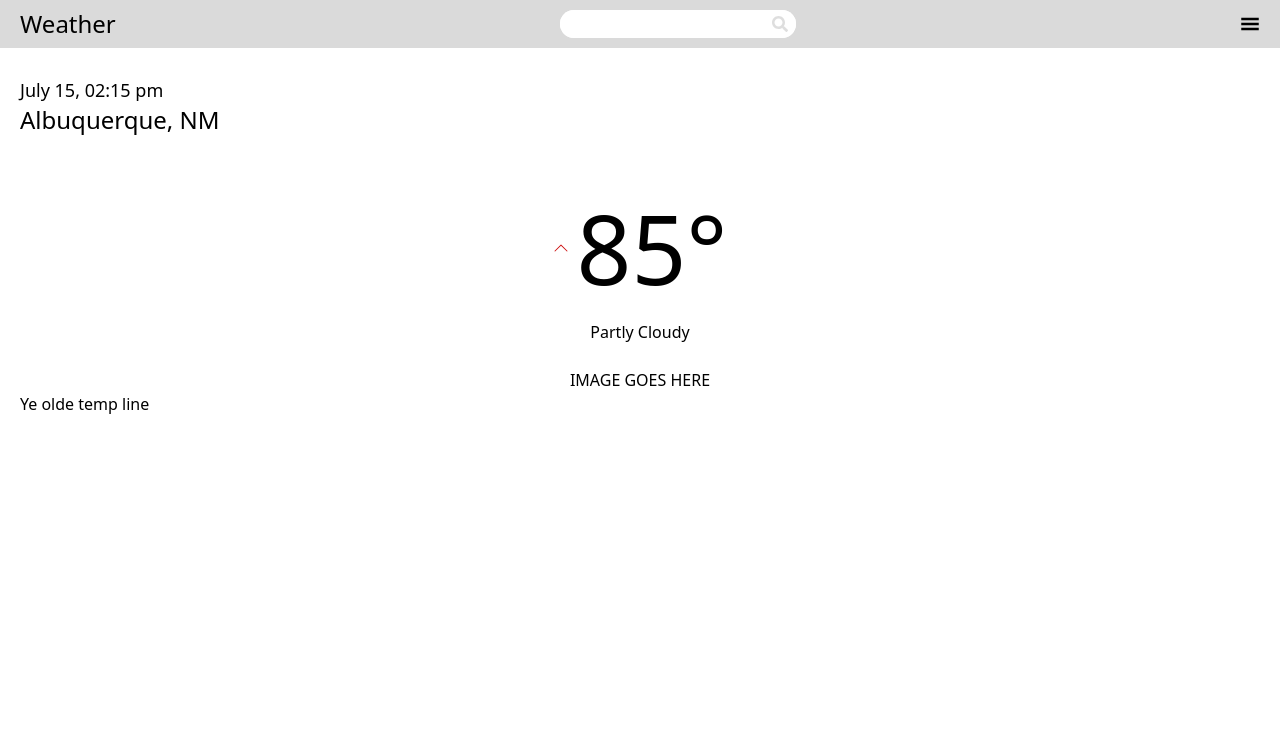
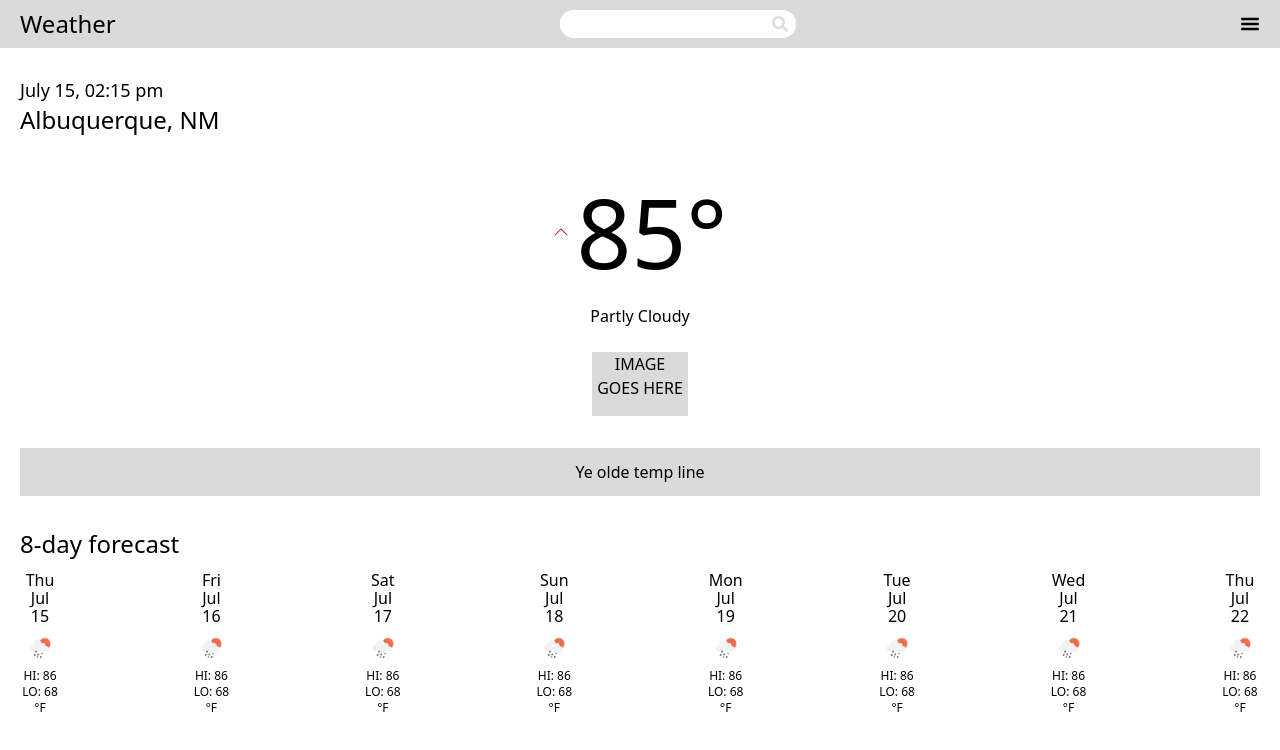
Before and after one commit to imbrikis/weather-app, a React (Create React App) app: page / in a window 1280 px wide. Shown: the top 750 px of the page. Built offline with nearby package versions, Linux system fonts and the light colour scheme.

Commit message:
styling forecast comp

```diff
--- a/src/components/App.js
+++ b/src/components/App.js
@@ -1,5 +1,6 @@
 import React from 'react'
 import CurrentWeather from './CurrentWeather'
+import Forecast from './Forecast'
 import Nav from './Nav'
 
 const App = () => {
@@ -7,6 +8,7 @@ const App = () => {
     <div>
       <Nav />
       <CurrentWeather />
+      <Forecast />
     </div>
   )
 }
--- /dev/null
+++ b/src/components/Forecast.js
@@ -0,0 +1,85 @@
+import React from 'react'
+import ForecastDay from './ForecastDay'
+import rain from '../assets/rain.png'
+
+const Forecast = () => {
+  const arr = [
+    {
+      weekday: 'Thu',
+      month: 'Jul',
+      day: 15,
+      img: rain,
+      hi: 86,
+      low: 68,
+    },
+    {
+      weekday: 'Fri',
+      month: 'Jul',
+      day: 16,
+      img: rain,
+      hi: 86,
+      low: 68,
+    },
+    {
+      weekday: 'Sat',
+      month: 'Jul',
+      day: 17,
+      img: rain,
+      hi: 86,
+      low: 68,
+    },
+    {
+      weekday: 'Sun',
+      month: 'Jul',
+      day: 18,
+      img: rain,
+      hi: 86,
+      low: 68,
+    },
+    {
+      weekday: 'Mon',
+      month: 'Jul',
+      day: 19,
+      img: rain,
+      hi: 86,
+      low: 68,
+    },
+    {
+      weekday: 'Tue',
+      month: 'Jul',
+      day: 20,
+      img: rain,
+      hi: 86,
+      low: 68,
+    },
+    {
+      weekday: 'Wed',
+      month: 'Jul',
+      day: 21,
+      img: rain,
+      hi: 86,
+      low: 68,
+    },
+    {
+      weekday: 'Thu',
+      month: 'Jul',
+      day: 22,
+      img: rain,
+      hi: 86,
+      low: 68,
+    },
+  ]
+
+  const renderedDays = arr.map((day) => {
+    return <ForecastDay {...day} />
+  })
+
+  return (
+    <div className='px-5 mt-8'>
+      <p className='text-2xl'>8-day forecast</p>
+      <div className='flex justify-between mt-2'>{renderedDays}</div>
+    </div>
+  )
+}
+
+export default Forecast
--- /dev/null
+++ b/src/components/ForecastDay.js
@@ -0,0 +1,22 @@
+import React from 'react'
+
+const ForecastDay = (props) => {
+  const { weekday, month, day, img, hi, low } = props
+  return (
+    <div className='max-w-forecastDay inline-block text-center'>
+      <p>{weekday}</p>
+      <p className='leading-3'>{month}</p>
+      <p>{day}</p>
+      <img className='w-10' src={img} alt='weather icon' />
+      <p className='text-xs'>
+        <span className='text-xs'>HI:</span> {hi}
+      </p>
+      <p className='text-xs leading-3'>
+        <span className='text-xs'>LO:</span> {low}
+      </p>
+      <p className='text-xs'>&#176;F</p>
+    </div>
+  )
+}
+
+export default ForecastDay
--- a/src/components/TempLine.js
+++ b/src/components/TempLine.js
@@ -2,7 +2,7 @@ import React from 'react'
 
 const TempLine = () => {
   return (
-    <div>
+    <div className='bg-lightGrayPrimary h-12 flex justify-center items-center mt-8'>
       <h1>Ye olde temp line</h1>
     </div>
   )
--- a/src/components/WeatherInfo.js
+++ b/src/components/WeatherInfo.js
@@ -3,13 +3,15 @@ import { BsChevronUp } from 'react-icons/bs'
 
 const WeatherInfo = () => {
   return (
-    <div className='mt-16'>
+    <div className='mt-12'>
       <div className='mx-auto flex justify-center'>
         <BsChevronUp className='inline-block self-center mr-2 fill-red' />
         <span className='text-8xl'>85&#176;</span>
       </div>
       <p className='text-center mt-6'>Partly Cloudy</p>
-      <p className='text-center mt-6'>IMAGE GOES HERE</p>
+      <div className='mx-auto mt-6 w-24 h-16 bg-lightGrayPrimary text-center'>
+        IMAGE GOES HERE
+      </div>
     </div>
   )
 }
--- a/tailwind.config.js
+++ b/tailwind.config.js
@@ -17,6 +17,7 @@ module.exports = {
     }),
     maxWidth: {
       searchMobile: '236px',
+      forecastDay: '3.5rem',
     },
     extend: {
       spacing: {
```
Also changed, not shown: src/assets/rain.png (added).
